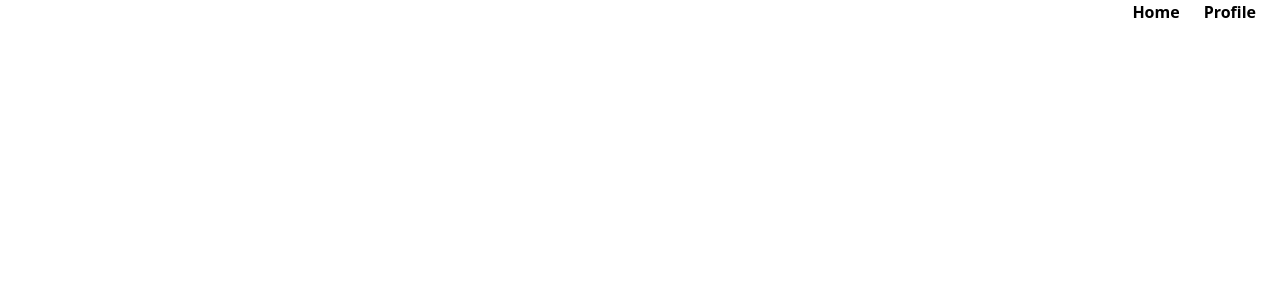
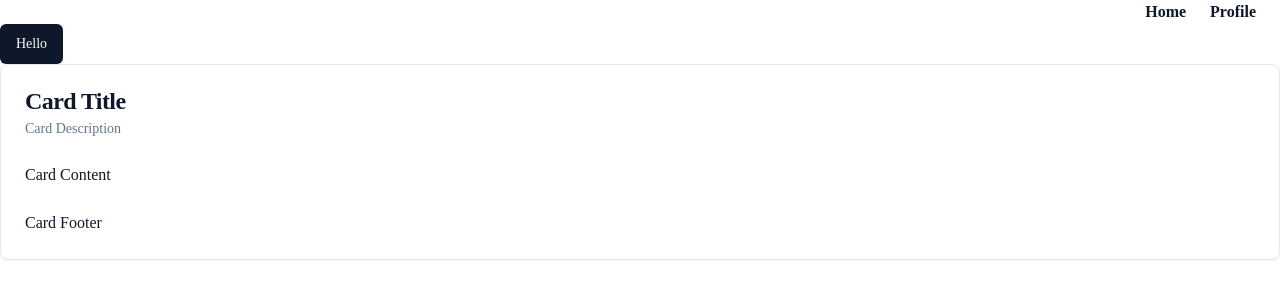
Before and after one commit to Sheila-Ha/Outdoor-Adventure, a React (Vite) app in the folder client/: page / in a window 1280 px wide. Shown: the top 300 px of the page. Built offline with nearby package versions, Linux system fonts and the light colour scheme.

Commit message:
Set up shadcn library

```diff
--- a/client/src/App.jsx
+++ b/client/src/App.jsx
@@ -1,11 +1,33 @@
 import { Outlet } from "react-router-dom";
 import Navbar from "./components/Navbar";
+import Button from "./components/Button.jsx";
+import {
+  Card,
+  CardContent,
+  CardDescription,
+  CardFooter,
+  CardHeader,
+  CardTitle,
+} from "./components/Card.jsx";
 
 function App() {
   return (
     <div>
       <Navbar />
       <Outlet />
+      <Button>Hello</Button>
+      <Card>
+        <CardHeader>
+          <CardTitle>Card Title</CardTitle>
+          <CardDescription>Card Description</CardDescription>
+        </CardHeader>
+        <CardContent>
+          <p>Card Content</p>
+        </CardContent>
+        <CardFooter>
+          <p>Card Footer</p>
+        </CardFooter>
+      </Card>
     </div>
   );
 }
--- /dev/null
+++ b/client/src/components/Button.jsx
@@ -0,0 +1,50 @@
+import * as React from "react";
+import { Slot } from "@radix-ui/react-slot";
+import { cva } from "class-variance-authority";
+
+import { cn } from "../lib/utils.js";
+
+const buttonVariants = cva(
+  "inline-flex items-center justify-center whitespace-nowrap rounded-md text-sm font-medium ring-offset-background transition-colors focus-visible:outline-none focus-visible:ring-2 focus-visible:ring-ring focus-visible:ring-offset-2 disabled:pointer-events-none disabled:opacity-50",
+  {
+    variants: {
+      variant: {
+        default: "bg-primary text-primary-foreground hover:bg-primary/90",
+        destructive:
+          "bg-destructive text-destructive-foreground hover:bg-destructive/90",
+        outline:
+          "border border-input bg-background hover:bg-accent hover:text-accent-foreground",
+        secondary:
+          "bg-secondary text-secondary-foreground hover:bg-secondary/80",
+        ghost: "hover:bg-accent hover:text-accent-foreground",
+        link: "text-primary underline-offset-4 hover:underline",
+      },
+      size: {
+        default: "h-10 px-4 py-2",
+        sm: "h-9 rounded-md px-3",
+        lg: "h-11 rounded-md px-8",
+        icon: "h-10 w-10",
+      },
+    },
+    defaultVariants: {
+      variant: "default",
+      size: "default",
+    },
+  }
+);
+
+const Button = React.forwardRef(
+  ({ className, variant, size, asChild = false, ...props }, ref) => {
+    const Comp = asChild ? Slot : "button";
+    return (
+      <Comp
+        className={cn(buttonVariants({ variant, size, className }))}
+        ref={ref}
+        {...props}
+      />
+    );
+  }
+);
+Button.displayName = "Button";
+
+export default Button;
--- /dev/null
+++ b/client/src/components/Card.jsx
@@ -0,0 +1,68 @@
+import * as React from "react";
+
+import { cn } from "../lib/utils.js";
+
+const Card = React.forwardRef(({ className, ...props }, ref) => (
+  <div
+    ref={ref}
+    className={cn(
+      "rounded-lg border bg-card text-card-foreground shadow-sm",
+      className
+    )}
+    {...props}
+  />
+));
+Card.displayName = "Card";
+
+const CardHeader = React.forwardRef(({ className, ...props }, ref) => (
+  <div
+    ref={ref}
+    className={cn("flex flex-col space-y-1.5 p-6", className)}
+    {...props}
+  />
+));
+CardHeader.displayName = "CardHeader";
+
+const CardTitle = React.forwardRef(({ className, ...props }, ref) => (
+  <h3
+    ref={ref}
+    className={cn(
+      "text-2xl font-semibold leading-none tracking-tight",
+      className
+    )}
+    {...props}
+  />
+));
+CardTitle.displayName = "CardTitle";
+
+const CardDescription = React.forwardRef(({ className, ...props }, ref) => (
+  <p
+    ref={ref}
+    className={cn("text-sm text-muted-foreground", className)}
+    {...props}
+  />
+));
+CardDescription.displayName = "CardDescription";
+
+const CardContent = React.forwardRef(({ className, ...props }, ref) => (
+  <div ref={ref} className={cn("p-6 pt-0", className)} {...props} />
+));
+CardContent.displayName = "CardContent";
+
+const CardFooter = React.forwardRef(({ className, ...props }, ref) => (
+  <div
+    ref={ref}
+    className={cn("flex items-center p-6 pt-0", className)}
+    {...props}
+  />
+));
+CardFooter.displayName = "CardFooter";
+
+export {
+  Card,
+  CardHeader,
+  CardFooter,
+  CardTitle,
+  CardDescription,
+  CardContent,
+};
--- a/client/src/index.css
+++ b/client/src/index.css
@@ -1,3 +1,81 @@
 @tailwind base;
 @tailwind components;
 @tailwind utilities;
+
+@layer base {
+  :root {
+    --background: 0 0% 100%;
+    --foreground: 222.2 47.4% 11.2%;
+
+    --muted: 210 40% 96.1%;
+    --muted-foreground: 215.4 16.3% 46.9%;
+
+    --popover: 0 0% 100%;
+    --popover-foreground: 222.2 47.4% 11.2%;
+
+    --border: 214.3 31.8% 91.4%;
+    --input: 214.3 31.8% 91.4%;
+
+    --card: 0 0% 100%;
+    --card-foreground: 222.2 47.4% 11.2%;
+
+    --primary: 222.2 47.4% 11.2%;
+    --primary-foreground: 210 40% 98%;
+
+    --secondary: 210 40% 96.1%;
+    --secondary-foreground: 222.2 47.4% 11.2%;
+
+    --accent: 210 40% 96.1%;
+    --accent-foreground: 222.2 47.4% 11.2%;
+
+    --destructive: 0 100% 50%;
+    --destructive-foreground: 210 40% 98%;
+
+    --ring: 215 20.2% 65.1%;
+
+    --radius: 0.5rem;
+  }
+
+  .dark {
+    --background: 224 71% 4%;
+    --foreground: 213 31% 91%;
+
+    --muted: 223 47% 11%;
+    --muted-foreground: 215.4 16.3% 56.9%;
+
+    --accent: 216 34% 17%;
+    --accent-foreground: 210 40% 98%;
+
+    --popover: 224 71% 4%;
+    --popover-foreground: 215 20.2% 65.1%;
+
+    --border: 216 34% 17%;
+    --input: 216 34% 17%;
+
+    --card: 224 71% 4%;
+    --card-foreground: 213 31% 91%;
+
+    --primary: 210 40% 98%;
+    --primary-foreground: 222.2 47.4% 1.2%;
+
+    --secondary: 222.2 47.4% 11.2%;
+    --secondary-foreground: 210 40% 98%;
+
+    --destructive: 0 63% 31%;
+    --destructive-foreground: 210 40% 98%;
+
+    --ring: 216 34% 17%;
+
+    --radius: 0.5rem;
+  }
+}
+
+@layer base {
+  * {
+    @apply border-border;
+  }
+  body {
+    @apply bg-background text-foreground;
+    font-feature-settings: "rlig" 1, "calt" 1;
+  }
+}
--- /dev/null
+++ b/client/src/lib/utils.js
@@ -0,0 +1,6 @@
+import { clsx } from "clsx";
+import { twMerge } from "tailwind-merge";
+
+export function cn(...inputs) {
+  return twMerge(clsx(inputs));
+}
--- a/client/tailwind.config.js
+++ b/client/tailwind.config.js
@@ -1,8 +1,87 @@
+// /** @type {import('tailwindcss').Config} */
+// export default {
+//   content: ["./index.html", "./src/**/*.{js,ts,jsx,tsx}"],
+//   theme: {
+//     extend: {},
+//   },
+//   plugins: [],
+// };
+// const { fontFamily } = require("tailwindcss/defaultTheme")
+
 /** @type {import('tailwindcss').Config} */
+import { fontFamily } from "tailwindcss/defaultTheme";
+import tailwindcss from "tailwindcss-animate";
+
 export default {
+  darkMode: ["class"],
   content: ["./index.html", "./src/**/*.{js,ts,jsx,tsx}"],
   theme: {
-    extend: {},
+    container: {
+      center: true,
+      padding: "2rem",
+      screens: {
+        "2xl": "1400px",
+      },
+    },
+    extend: {
+      colors: {
+        border: "hsl(var(--border))",
+        input: "hsl(var(--input))",
+        ring: "hsl(var(--ring))",
+        background: "hsl(var(--background))",
+        foreground: "hsl(var(--foreground))",
+        primary: {
+          DEFAULT: "hsl(var(--primary))",
+          foreground: "hsl(var(--primary-foreground))",
+        },
+        secondary: {
+          DEFAULT: "hsl(var(--secondary))",
+          foreground: "hsl(var(--secondary-foreground))",
+        },
+        destructive: {
+          DEFAULT: "hsl(var(--destructive))",
+          foreground: "hsl(var(--destructive-foreground))",
+        },
+        muted: {
+          DEFAULT: "hsl(var(--muted))",
+          foreground: "hsl(var(--muted-foreground))",
+        },
+        accent: {
+          DEFAULT: "hsl(var(--accent))",
+          foreground: "hsl(var(--accent-foreground))",
+        },
+        popover: {
+          DEFAULT: "hsl(var(--popover))",
+          foreground: "hsl(var(--popover-foreground))",
+        },
+        card: {
+          DEFAULT: "hsl(var(--card))",
+          foreground: "hsl(var(--card-foreground))",
+        },
+      },
+      borderRadius: {
+        lg: `var(--radius)`,
+        md: `calc(var(--radius) - 2px)`,
+        sm: "calc(var(--radius) - 4px)",
+      },
+      fontFamily: {
+        sans: ["var(--font-sans)", ...fontFamily.sans],
+      },
+      keyframes: {
+        "accordion-down": {
+          from: { height: "0" },
+          to: { height: "var(--radix-accordion-content-height)" },
+        },
+        "accordion-up": {
+          from: { height: "var(--radix-accordion-content-height)" },
+          to: { height: "0" },
+        },
+      },
+      animation: {
+        "accordion-down": "accordion-down 0.2s ease-out",
+        "accordion-up": "accordion-up 0.2s ease-out",
+      },
+    },
   },
-  plugins: [],
-};
+  plugins: [tailwindcss],
+}
```
Also changed, not shown: client/package.json (+8 -1 lines), 1 other file (tests, documents, lock files or other folders).
